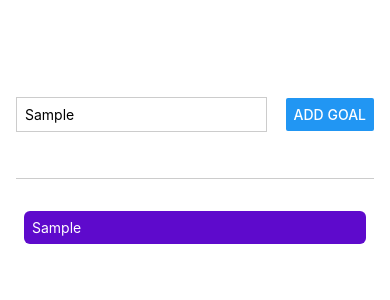
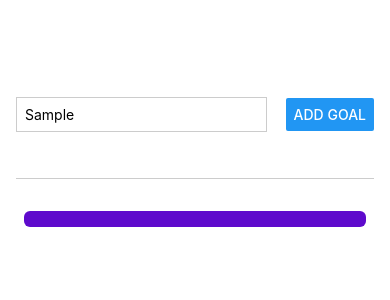
Before and after one commit to Laaguidi/Goals_App_ReactNative, a React Native app: screen / in a window 390 px wide. Both pictures are taken after typing "Sample" into the empty fields and a click on the button "ADD GOAL". Shown: the top 300 px of the page. Built offline with nearby package versions, Linux system fonts and the light colour scheme.

Commit message:
components split

```diff
--- a/App.js
+++ b/App.js
@@ -1,6 +1,13 @@
 //import { StatusBar } from 'expo-status-bar';
 import { useState } from 'react';
-import {Button, StyleSheet, Text, View, TextInput, ScrollView, FlatList} from 'react-native';
+import {
+    StyleSheet,
+    View,
+    Button,
+    TextInput,
+    FlatList,
+} from 'react-native';
+import GoalItem from './components/GoalItem';
 
 export default function App() {
     const [enteredGoalText, setEnteredGoalText] = useState('');
@@ -34,11 +41,7 @@ export default function App() {
             <FlatList
                 data={courseGoals}
                 renderItem={(itemData) => {
-                    return (
-                        <View style={styles.goalItem}>
-                            <Text style={styles.goalText}>{itemData.item.text}</Text>
-                        </View>
-                    );
+                    return <GoalItem />;
                 }}
                 keyExtractor={(item, index) => {
                     return item.id;
@@ -74,15 +77,6 @@ const styles = StyleSheet.create({
     },
     goalsContainer: {
         flex: 5
-    },
-    goalItem: {
-        margin: 8,
-        padding: 8,
-        borderRadius: 6,
-        backgroundColor: '#5e0acc',
-    },
-    goalText: {
-        color: 'white',
     }
 })
 
--- /dev/null
+++ b/components/GoalItem.js
@@ -0,0 +1,24 @@
+import { StyleSheet, View, Text } from 'react-native';
+
+
+function GoalItem(props) {
+    return (
+        <View style={styles.goalItem}>
+            <Text style={styles.goalText}>{props.text}</Text>
+        </View>
+    );
+}
+
+export default GoalItem;
+
+const styles = StyleSheet.create({
+    goalItem: {
+        margin: 8,
+        padding: 8,
+        borderRadius: 6,
+        backgroundColor: '#5e0acc',
+    },
+    goalText: {
+        color: 'white',
+    },
+});
```
Also changed, not shown: components/GoalInput.js (added).
